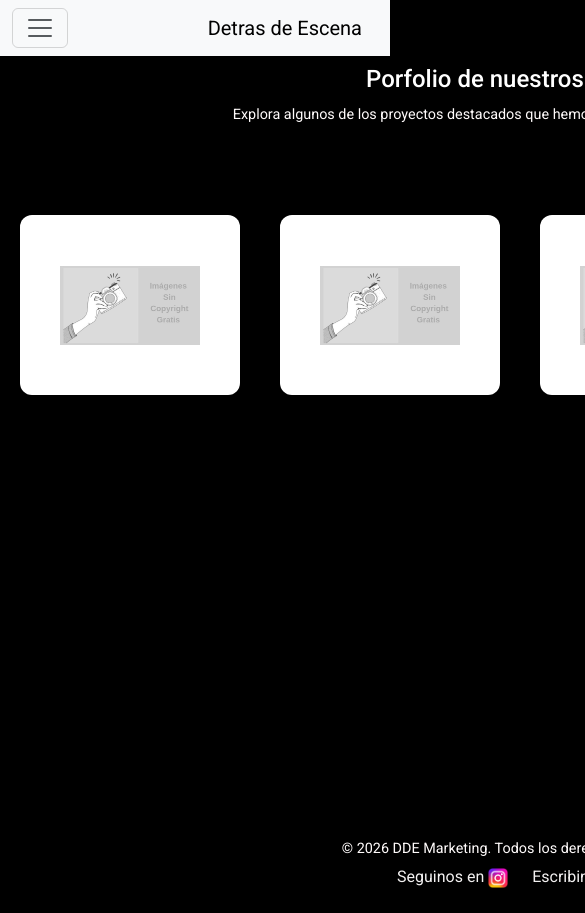
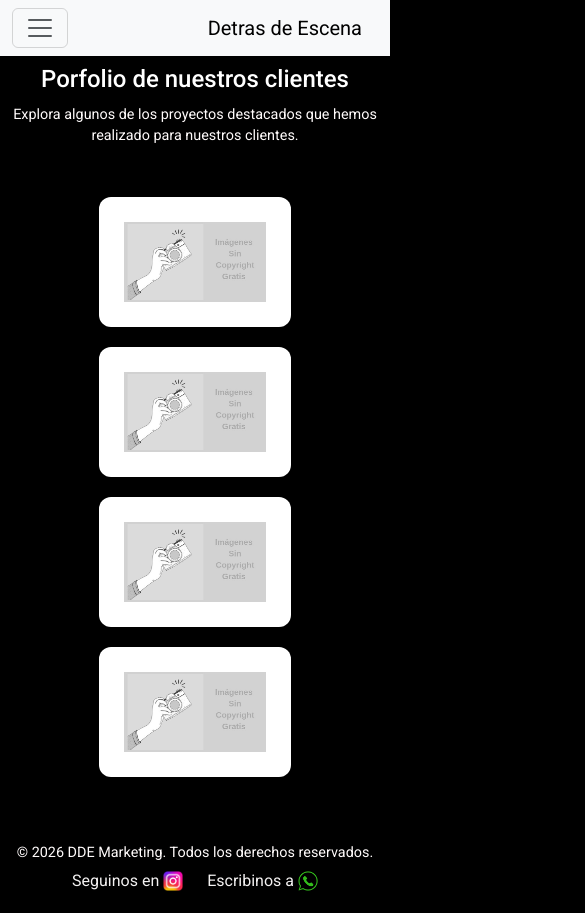
Before and after one commit to genaperrone95-bit/DDE, a plain HTML site: page pages/porfolio.html in a window 390 px wide. Shown: the top 913 px of the page, 585 px wide, since content can reach past the window. Drawn offline with nearby package versions, Linux system fonts and the light colour scheme.

Commit message:
responsive en porfolio

```diff
--- a/styles/styles.css
+++ b/styles/styles.css
@@ -378,9 +378,11 @@ footer p {
 /* porfolio de clientes */
 
 .clients-section {
-  padding: 80px 20px;
-  text-align: center;
+  padding: 60px 20px;
+  height: auto;
+  min-height: auto;
 }
+
 
 .clients-grid {
   display: grid;
@@ -424,3 +426,33 @@ footer p {
   filter: grayscale(0%);
   opacity: 1;
 }
+
+
+
+@media (max-width: 992px) and (min-width: 577px) {
+  .clients-grid {
+    grid-template-columns: repeat(2, minmax(0, 1fr));
+  }
+}
+
+
+@media (max-width: 576px) {
+
+  .clients-section {
+    padding: 40px 15px;
+  }
+
+  .clients-grid {
+    grid-template-columns: 1fr; /* ← una sola columna */
+    gap: 20px;
+  }
+
+  .client-card {
+    padding: 25px;
+    min-height: 120px;
+  }
+
+  .client-card img {
+    max-height: 80px;
+  }
+}
```
